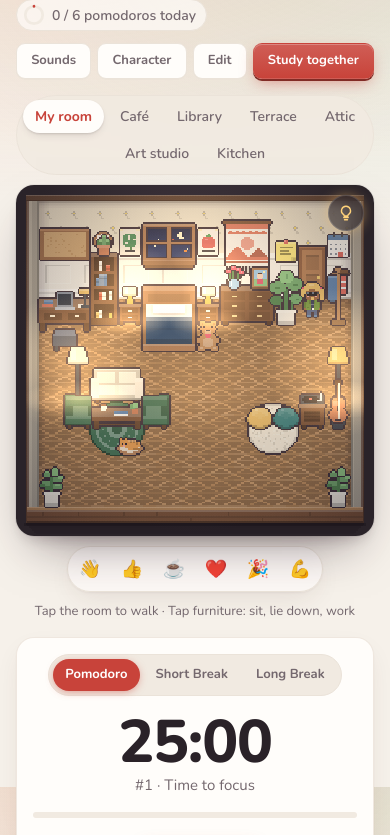
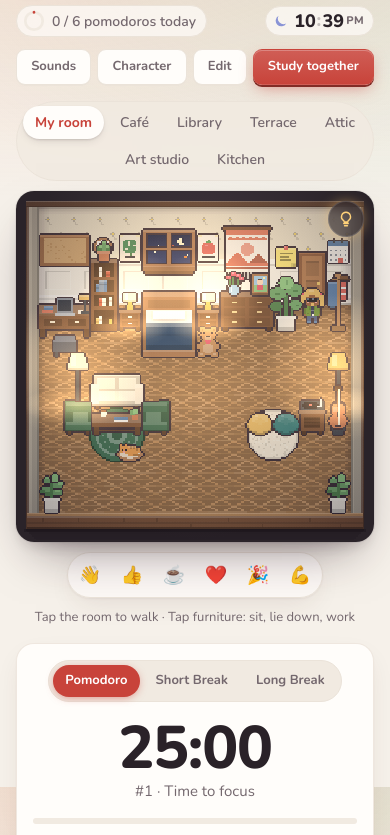
Before and after one commit to swaindenka/pomodoro-swain, a website: page public/index.html in a window 390 px wide. Shown: the part 57-892 px from the top of the page. Drawn offline with nearby package versions, Linux system fonts and the light colour scheme.

Commit message:
Add a real-world clock to the top bar
- Digital clock in the middle of the top bar with a sun / moon icon and
  the date on wide screens (full date on hover)
- Stays visible in focus mode
- Click switches between 12- and 24-hour time (24-hour by default in
  Turkish, the device's preference in English); Settings can hide it
- Fits on phones next to the daily goal, and on one row at medium widths

Co-Authored-By: Claude Opus 5.5 <noreply@anthropic.com>
Claude-Session: https://claude.ai/code/session_01PT4nqTaq4QCUjLMYYDA1qt

```diff
--- a/public/index.html
+++ b/public/index.html
@@ -25,6 +25,14 @@
       <h1 class="brand-title" data-no-i18n><img src="icons/icon.svg" alt="" class="brand-logo" width="30" height="30">Pomodoro <span>Room</span></h1>
       <button type="button" class="today" id="today-count" title="Daily goal and focus stats"><svg class="goal-ring" viewBox="0 0 24 24" aria-hidden="true"><circle class="goal-track" cx="12" cy="12" r="9.5"/><circle class="goal-fill" id="goal-fill" cx="12" cy="12" r="9.5" pathLength="100"/><path class="goal-check" d="M8 12.4l2.7 2.7L16.2 9.6"/></svg><span id="today-text">0 pomodoros today</span></button>
     </div>
+    <button type="button" class="clock" id="clock" title="Click to switch between 12- and 24-hour time">
+      <span class="clock-main">
+        <svg class="clock-icon clock-sun" width="16" height="16" viewBox="0 0 16 16" aria-hidden="true"><circle cx="8" cy="8" r="3" fill="currentColor"/><path d="M8 1.5v1.6M8 12.9v1.6M1.5 8h1.6M12.9 8h1.6M3.4 3.4l1.1 1.1M11.5 11.5l1.1 1.1M3.4 12.6l1.1-1.1M11.5 4.5l1.1-1.1" stroke="currentColor" stroke-width="1.5" stroke-linecap="round"/></svg>
+        <svg class="clock-icon clock-moon" width="16" height="16" viewBox="0 0 16 16" aria-hidden="true"><path d="M13.2 10.4A5.6 5.6 0 015.6 2.8a5.6 5.6 0 107.6 7.6z" fill="currentColor"/></svg>
+        <span class="clock-time"><span id="clock-h">--</span><span class="clock-colon">:</span><span id="clock-m">--</span></span><span class="clock-ampm" id="clock-ampm" hidden></span>
+      </span>
+      <span class="clock-date" id="clock-date"></span>
+    </button>
     <nav class="top-actions" aria-label="Room actions">
       <button type="button" class="btn btn-ghost btn-sm" id="btn-install" hidden><svg width="13" height="13" viewBox="0 0 16 16" aria-hidden="true"><path d="M8 2v8M4.5 6.8L8 10.3l3.5-3.5M3 13.5h10" fill="none" stroke="currentColor" stroke-width="1.8" stroke-linecap="round" stroke-linejoin="round"/></svg>Install app</button>
       <button type="button" class="btn btn-ghost btn-sm" id="btn-sound">Sounds</button>
@@ -208,6 +216,7 @@
             <label class="check"><input type="checkbox" name="sound">Play a sound when time is up</label>
             <label class="check"><input type="checkbox" name="focusMode">Focus mode while the timer runs (fades the rest of the page and mutes sound effects)</label>
             <label class="check"><input type="checkbox" name="seasonal">Seasons in the windows (snow in winter, falling leaves in autumn)</label>
+            <label class="check"><input type="checkbox" id="clock-show">Show the clock at the top</label>
           </form>
         </details>
       </section>
@@ -463,6 +472,7 @@
   <script src="js/main.js"></script>
   <script src="js/lighting.js"></script>
   <script src="js/layout.js"></script>
+  <script src="js/clock.js"></script>
   <script src="js/pwa.js"></script>
 </body>
 </html>
--- /dev/null
+++ b/public/js/clock.js
@@ -0,0 +1,92 @@
+/*
+ * Gerçek saat: üst çubuğun ortasında dijital saat ve tarih (odak modunda da görünür kalır).
+ * Tıklayınca 12 / 24 saat biçimi arasında geçer; Ayarlar'dan gizlenebilir. Tercih tarayıcıda saklanır.
+ */
+(() => {
+  'use strict';
+
+  const App = window.App;
+  const { storage, $, t } = App;
+  const I18N = App.i18n;
+  const KEY = 'pomodoro.clock';
+
+  const clock = $('#clock');
+  const hEl = $('#clock-h');
+  const mEl = $('#clock-m');
+  const ampmEl = $('#clock-ampm');
+  const dateEl = $('#clock-date');
+  const showBox = $('#clock-show');
+  const pad = (n) => String(n).padStart(2, '0');
+
+  // Varsayılan biçim: Türkçede 24 saat; İngilizcede cihazın tercihi (ör. ABD'de 12 saat)
+  function deviceUses12h() {
+    if (I18N.lang === 'tr') return false;
+    try {
+      return new Intl.DateTimeFormat(undefined, { hour: 'numeric' }).resolvedOptions().hour12 === true;
+    } catch {
+      return false;
+    }
+  }
+
+  const st = { show: true, h12: deviceUses12h() };
+  const saved = storage.get(KEY, null);
+  if (saved && typeof saved === 'object') {
+    if (typeof saved.show === 'boolean') st.show = saved.show;
+    if (typeof saved.h12 === 'boolean') st.h12 = saved.h12;
+  }
+  const save = () => storage.set(KEY, st);
+
+  let shown = '';
+  function render(force) {
+    const now = new Date();
+    const h = now.getHours();
+    const m = now.getMinutes();
+    const key = `${now.toDateString()} ${h}:${m} ${st.h12}`;
+    if (!force && key === shown) return;
+    shown = key;
+    hEl.textContent = st.h12 ? String(h % 12 || 12) : pad(h);
+    mEl.textContent = pad(m);
+    ampmEl.hidden = !st.h12;
+    ampmEl.textContent = h < 12 ? t('AM') : t('PM');
+    dateEl.textContent = I18N.dateLabel(now, { weekday: 'short', month: 'short' });
+    // gündüz güneş, akşam ve gece ay
+    clock.classList.toggle('is-night', h < 6 || h >= 19);
+    const time = `${hEl.textContent}:${mEl.textContent}${st.h12 ? ` ${ampmEl.textContent}` : ''}`;
+    const full = `${I18N.dateLabel(now)} ${now.getFullYear()}`;
+    clock.title = `${full}\n${t('Click to switch between 12- and 24-hour time')}`;
+    clock.setAttribute('aria-label', t('{time}, {date}. Switch between 12- and 24-hour time.', { time, date: full }));
+  }
+
+  // saniye başlarında kontrol et; dakika değişince yenilenir
+  function tick() {
+    render(false);
+    setTimeout(tick, 1000 - (Date.now() % 1000) + 20);
+  }
+
+  function applyShow() {
+    clock.hidden = !st.show;
+    showBox.checked = st.show;
+  }
+
+  clock.addEventListener('click', () => {
+    st.h12 = !st.h12;
+    save();
+    render(true);
+    App.emit('sfx', 'click');
+  });
+
+  showBox.addEventListener('change', (e) => {
+    e.stopPropagation(); // zamanlayıcı ayarlarına karışmasın
+    st.show = showBox.checked;
+    save();
+    applyShow();
+  });
+
+  // arka plandaki sekmede zamanlayıcılar yavaşlar; geri dönünce hemen güncelle
+  document.addEventListener('visibilitychange', () => {
+    if (!document.hidden) render(true);
+  });
+
+  applyShow();
+  tick();
+})();
--- a/public/js/i18n.js
+++ b/public/js/i18n.js
@@ -293,6 +293,13 @@
     'Focus mode while the timer runs (fades the rest of the page and mutes sound effects)':
       'Zamanlayıcı çalışırken odak modu (sayfanın geri kalanı soluklaşır, ses efektleri susar)',
     'Seasons in the windows (snow in winter, falling leaves in autumn)': 'Pencerelerde mevsimler (kışın kar, sonbaharda düşen yapraklar)',
+    'Show the clock at the top': 'Saati üstte göster',
+
+    // saat
+    'Click to switch between 12- and 24-hour time': '12 / 24 saat biçimi arasında geçmek için tıkla',
+    '{time}, {date}. Switch between 12- and 24-hour time.': '{time}, {date}. 12 / 24 saat biçimi arasında geç.',
+    AM: 'ÖÖ',
+    PM: 'ÖS',
 
     // mola önerileri
     'Break idea': 'Mola önerisi',
--- a/public/style.css
+++ b/public/style.css
@@ -4046,3 +4046,164 @@ body.focus-mode .calendar:focus-within {
   opacity: 1;
   filter: none;
 }
+
+/* =====================================================================
+   Gerçek saat: üst çubuğun ortasında (odak modunda da görünür)
+   ===================================================================== */
+.clock {
+  display: inline-flex;
+  align-items: center;
+  gap: 10px;
+  margin: 0;
+  padding: 5px 14px 5px 11px;
+  border: 1px solid var(--border);
+  border-radius: 999px;
+  background: color-mix(in srgb, var(--surface) 70%, transparent);
+  color: var(--text);
+  font: inherit;
+  white-space: nowrap;
+  cursor: pointer;
+  transition: background 0.2s, border-color 0.2s;
+}
+
+.clock[hidden] {
+  display: none;
+}
+
+.clock:hover,
+.clock:focus-visible {
+  border-color: var(--muted);
+  background: var(--surface);
+}
+
+.clock-main {
+  display: inline-flex;
+  align-items: center;
+  gap: 6px;
+}
+
+.clock-icon {
+  flex-shrink: 0;
+  color: #e3a530;
+}
+
+.clock-moon {
+  display: none;
+  color: #8a94d6;
+}
+
+.clock.is-night .clock-sun {
+  display: none;
+}
+
+.clock.is-night .clock-moon {
+  display: block;
+}
+
+.clock-time {
+  font-size: 1.125rem;
+  font-weight: 800;
+  line-height: 1;
+  font-variant-numeric: tabular-nums;
+}
+
+.clock-colon {
+  display: inline-block;
+  margin: 0 1px;
+  transform: translateY(-1px);
+  animation: clock-blink 2s steps(1) infinite;
+}
+
+@keyframes clock-blink {
+  50% {
+    opacity: 0.25;
+  }
+}
+
+.clock-ampm {
+  margin-left: -3px;
+  color: var(--muted);
+  font-size: 0.6875rem;
+  font-weight: 800;
+  letter-spacing: 0.04em;
+}
+
+.clock-date {
+  padding-left: 10px;
+  border-left: 1px solid var(--border);
+  color: var(--muted);
+  font-size: 0.8125rem;
+  font-weight: 600;
+}
+
+@media (prefers-reduced-motion: reduce) {
+  .clock-colon {
+    animation: none;
+  }
+}
+
+/* Geniş ekranda saat tam ortada: solda logo, sağda düğmeler */
+@media (min-width: 1200px) {
+  .topbar {
+    display: grid;
+    grid-template-columns: 1fr auto 1fr;
+    align-items: center;
+  }
+
+  .topbar .brand {
+    grid-column: 1;
+    justify-self: start;
+  }
+
+  .topbar .clock {
+    grid-column: 2;
+  }
+
+  .topbar .top-actions {
+    grid-column: 3;
+    justify-self: end;
+  }
+}
+
+/* Daha dar ekranda yalnızca saat (tarih üzerine gelince görünür); düğmeler alt satıra geçerse sağa yaslı kalsın */
+@media (max-width: 1199px) {
+  .clock {
+    padding: 5px 12px 5px 10px;
+  }
+
+  .clock-date {
+    display: none;
+  }
+
+  .top-actions {
+    margin-left: auto;
+  }
+}
+
+/* Telefonda: üstte logo, altında günlük hedef ile saat yan yana, en altta düğmeler */
+@media (max-width: 600px) {
+  .topbar .brand {
+    display: contents;
+  }
+
+  .topbar .brand-title {
+    flex: 1 0 100%;
+  }
+
+  .topbar {
+    column-gap: 8px;
+  }
+
+  .topbar .clock {
+    margin-left: auto;
+    padding: 5px 9px 5px 7px;
+  }
+
+  .clock-main {
+    gap: 5px;
+  }
+
+  .top-actions {
+    margin-left: 0;
+  }
+}
--- a/public/sw.js
+++ b/public/sw.js
@@ -3,7 +3,7 @@
  * Önce ağdan dener (her zaman en güncel sürüm), ağ yoksa son kaydedilen kopyayı verir.
  * Çok oyunculu bağlantı (/ws) ve sağlık kontrolü önbelleğe alınmaz.
  */
-const CACHE = 'pomodoro-room-v4';
+const CACHE = 'pomodoro-room-v5';
 
 const ASSETS = [
   './',
@@ -37,6 +37,7 @@ const ASSETS = [
   'js/main.js',
   'js/lighting.js',
   'js/layout.js',
+  'js/clock.js',
   'js/pwa.js',
 ];
 
```
Also changed, not shown: README.md.
